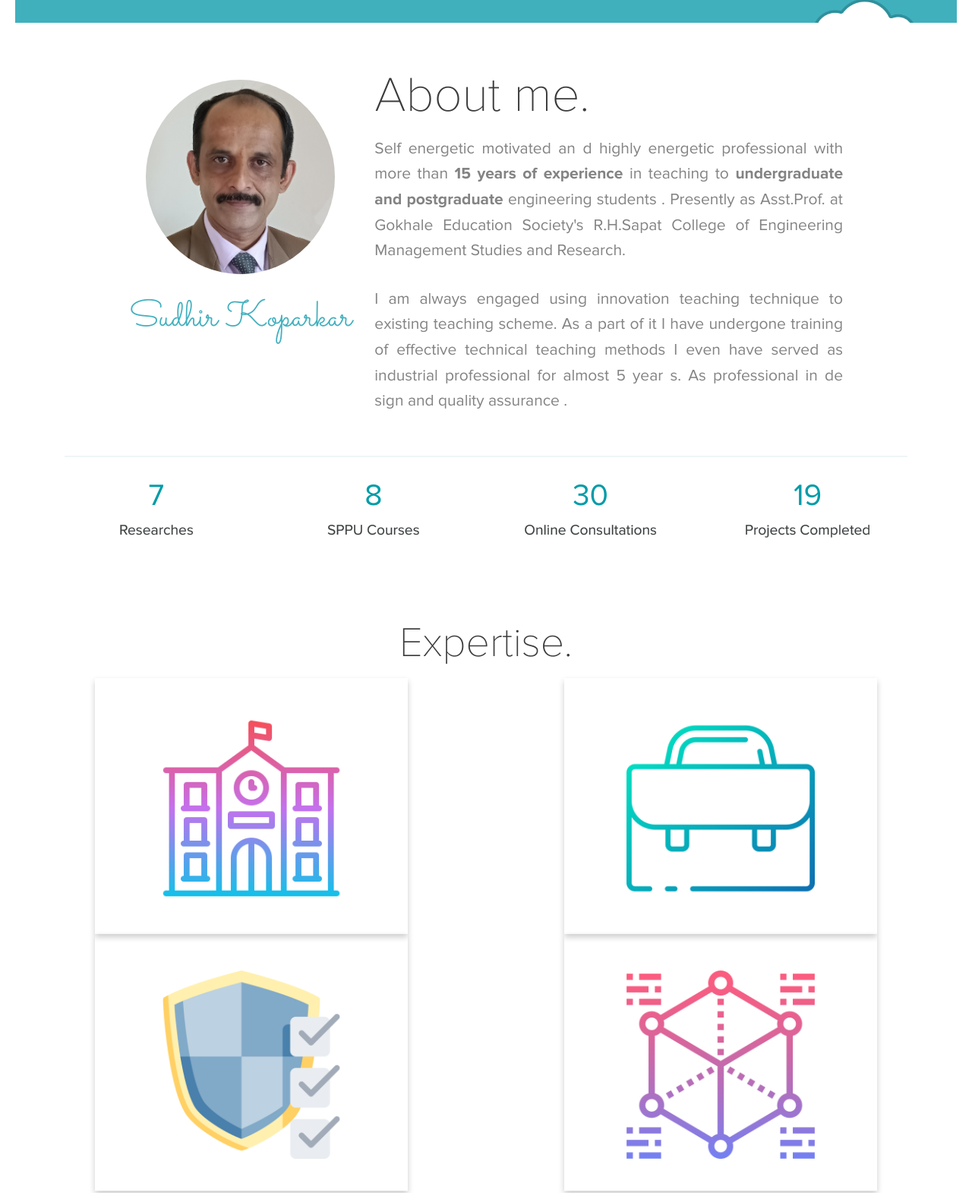
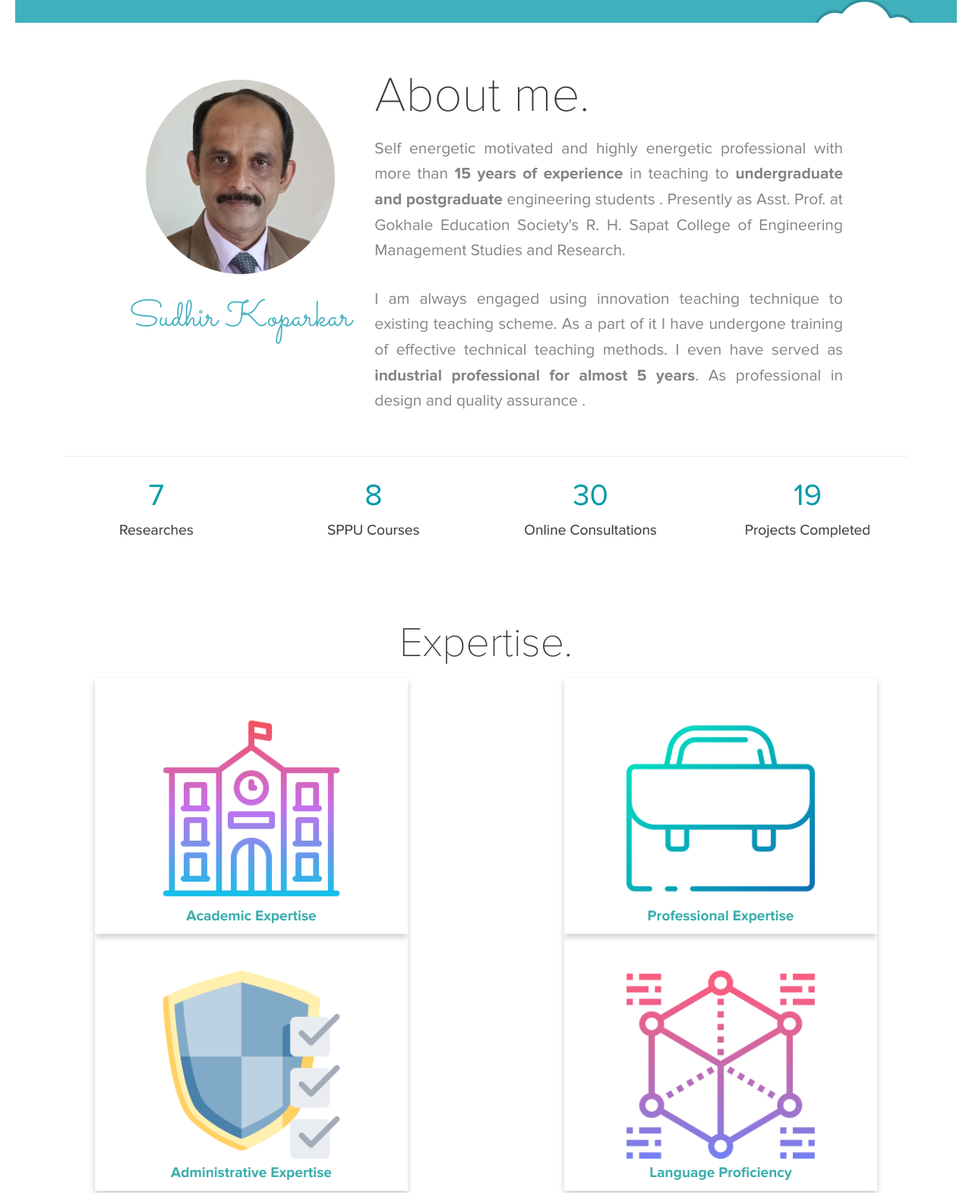
Before and after one commit to sudhirkoparkar/sudhirkoparkar.github.io, a plain HTML site: page index.html in a window 1280 px wide. Shown: the part 602-2173 px from the top of the page at 76% size. Drawn offline with Linux system fonts and the light colour scheme; a script that the page names is missing.

Commit message:
Update
Update it

```diff
--- a/index.html
+++ b/index.html
@@ -69,6 +69,9 @@ engineering students"/>
     padding-top: 3em;
     text-decoration-color: aqua;
   }
+  h4 {
+  color:rgb(59, 173, 173);
+  }
   .card:hover {
     box-shadow: 0 8px 16px 0 rgba(0,0,0,0.2);
   }
@@ -136,17 +139,16 @@ engineering students"/>
       <div class="large-8 medium-8 columns">
         <h1>About me.</h1>
         <p>
-          Self energetic motivated an d highly energetic professional with more than
+          Self energetic motivated and highly energetic professional with more than
           <b>15 years of experience </b>in teaching to <b>undergraduate and postgraduate </b>
-          engineering students . Presently as Asst.Prof. at Gokhale Education Society's R.H.Sapat College of
+          engineering students . Presently as Asst. Prof. at Gokhale Education Society's R. H. Sapat College of
           Engineering Management Studies and Research.
         </p>
         <p>
           I am always engaged using innovation teaching technique to existing
           teaching scheme. As a part of it I have undergone training of effective
-          technical teaching methods
-          I even have served as industrial professional for almost 5 year s. As
-          professional in de sign and quality assurance .
+          technical teaching methods. I even have served as <b>industrial professional for almost 5 years</b>. As
+          professional in design and quality assurance .
         </p>
       </div>
     </div>
```
